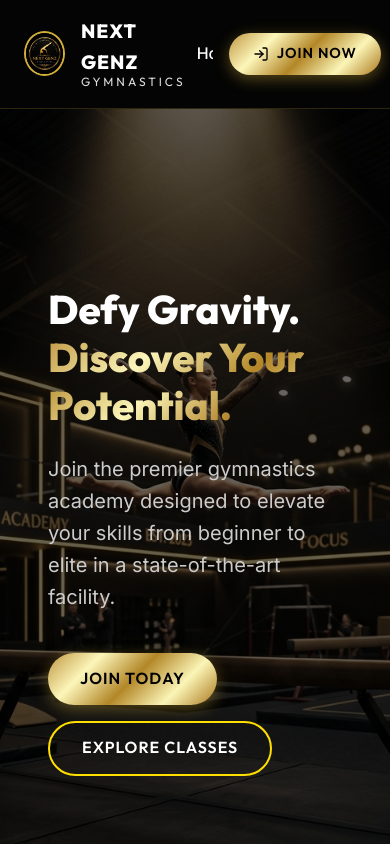
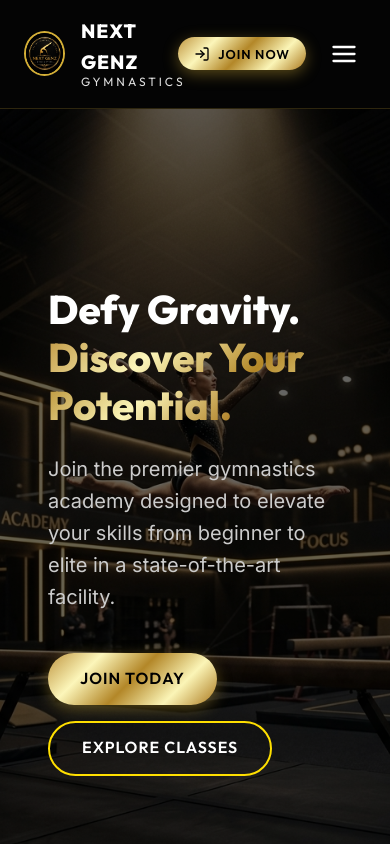
Before and after one commit to bisaisireesha/gymnastic, a Next.js app: page / in a window 390 px wide. Shown: the top 844 px of the page. Built offline with nearby package versions, Linux system fonts and the light colour scheme.

Commit message:
Implement mobile responsive top navigation bar

```diff
--- a/src/app/globals.css
+++ b/src/app/globals.css
@@ -233,4 +233,51 @@ img {
     text-align: center;
     justify-content: center;
   }
+  .desktop-links {
+    display: none !important;
+  }
+  .mobile-menu-btn {
+    display: flex !important;
+    align-items: center;
+    justify-content: center;
+  }
+  .join-now-btn {
+    padding: 0.4rem 1rem !important;
+    font-size: 0.8rem !important;
+  }
 }
+
+.mobile-menu-btn {
+  display: none;
+  background: transparent;
+  border: none;
+  color: #fff;
+  cursor: pointer;
+  padding: 0.5rem;
+  transition: color 0.2s ease;
+}
+.mobile-menu-btn:hover {
+  color: var(--accent-primary);
+}
+
+.mobile-menu-overlay {
+  position: fixed;
+  top: 80px; /* Below Navbar */
+  left: 0;
+  right: 0;
+  bottom: 0;
+  background: rgba(10, 10, 10, 0.98);
+  backdrop-filter: blur(15px);
+  z-index: 99;
+  display: flex;
+  flex-direction: column;
+  padding: 2rem;
+  overflow-y: auto;
+}
+.mobile-menu-overlay a {
+  padding: 1rem 0;
+  font-size: 1.25rem;
+  font-weight: 600;
+  border-bottom: 1px solid rgba(255, 255, 255, 0.05);
+  text-align: center;
+}
--- a/src/components/Navbar.tsx
+++ b/src/components/Navbar.tsx
@@ -1,6 +1,23 @@
-import React from 'react';
+"use client";
+import React, { useState } from 'react';
 
 const Navbar = () => {
+  const [isMenuOpen, setIsMenuOpen] = useState(false);
+
+  const navLinks = [
+    { href: '#home', label: 'Home' },
+    { href: '#about', label: 'About' },
+    { href: '#activities', label: 'Programs' },
+    { href: '#schedule', label: 'Classes Schedule' },
+    { href: '#coaches', label: 'Coaches' },
+    { href: '#events', label: 'Events' },
+    { href: '#gallery', label: 'Gallery' },
+    { href: '#pricing', label: 'Membership Plans' },
+    { href: '#blog', label: 'Blog' },
+    { href: '#faq', label: 'FAQ' },
+    { href: '#contact', label: 'Contact' },
+  ];
+
   return (
     <nav style={{
       position: 'sticky',
@@ -14,6 +31,8 @@ const Navbar = () => {
       borderBottom: '1px solid rgba(212, 175, 55, 0.2)',
       backdropFilter: 'blur(10px)'
     }} className="container">
+
+      {/* Brand & Logo */}
       <div style={{ display: 'flex', alignItems: 'center', gap: '1rem' }}>
         <img src="/logo.jpg" alt="Next Genz Gymnastics Logo" className="nav-logo-img" style={{ width: '60px', height: '60px', borderRadius: '50%', border: '2px solid var(--accent-primary)' }} />
         <div className="nav-brand" style={{
@@ -26,43 +45,66 @@ const Navbar = () => {
           NEXT GENZ <span style={{ color: '#e0e0e0', fontSize: '1rem', display: 'block', letterSpacing: '3px', fontWeight: 400, marginTop: '-5px' }}>GYMNASTICS</span>
         </div>
       </div>
-      <div style={{
+
+      {/* Desktop Links */}
+      <div className="desktop-links" style={{
         display: 'flex',
         gap: '1.5rem',
         alignItems: 'center',
         fontWeight: 500,
-        overflowX: 'auto',
-        whiteSpace: 'nowrap',
-        scrollbarWidth: 'none',
-        msOverflowStyle: 'none',
         padding: '0 1rem',
         flex: 1,
         justifyContent: 'flex-start',
         marginLeft: '2rem'
       }}>
-        <style>{`
-          div::-webkit-scrollbar {
-            display: none;
-          }
-        `}</style>
-        <a href="#home">Home</a>
-        <a href="#about">About</a>
-        <a href="#activities">Programs</a>
-        <a href="#schedule">Classes Schedule</a>
-        <a href="#coaches">Coaches</a>
-        <a href="#events">Events</a>
-        <a href="#gallery">Gallery</a>
-        <a href="#pricing">Membership Plans</a>
-        <a href="#blog">Blog</a>
-        <a href="#faq">FAQ</a>
-        <a href="#contact">Contact</a>
+        {navLinks.map((link) => (
+          <a key={link.href} href={link.href}>{link.label}</a>
+        ))}
       </div>
-      <div style={{ marginLeft: '1rem', flexShrink: 0 }}>
-        <a href="#register" className="btn btn-primary" style={{ padding: '0.6rem 1.5rem', fontSize: '0.9rem', display: 'flex', alignItems: 'center', gap: '0.5rem' }}>
+
+      {/* Actions (Join Now + Hamburger) */}
+      <div style={{ marginLeft: 'auto', display: 'flex', alignItems: 'center', gap: '1rem', flexShrink: 0 }}>
+        <a href="#register" className="btn btn-primary join-now-btn" style={{ padding: '0.6rem 1.5rem', fontSize: '0.9rem', display: 'flex', alignItems: 'center', gap: '0.5rem' }}>
           <svg width="16" height="16" viewBox="0 0 24 24" fill="none" stroke="currentColor" strokeWidth="2" strokeLinecap="round" strokeLinejoin="round"><path d="M15 3h4a2 2 0 0 1 2 2v14a2 2 0 0 1-2 2h-4"></path><polyline points="10 17 15 12 10 7"></polyline><line x1="15" y1="12" x2="3" y2="12"></line></svg>
           Join Now
         </a>
+
+        {/* Hamburger Toggle */}
+        <button
+          className="mobile-menu-btn"
+          onClick={() => setIsMenuOpen(!isMenuOpen)}
+        >
+          <svg width="28" height="28" viewBox="0 0 24 24" fill="none" stroke="currentColor" strokeWidth="2" strokeLinecap="round" strokeLinejoin="round">
+            {isMenuOpen ? (
+              <>
+                <line x1="18" y1="6" x2="6" y2="18"></line>
+                <line x1="6" y1="6" x2="18" y2="18"></line>
+              </>
+            ) : (
+              <>
+                <line x1="3" y1="12" x2="21" y2="12"></line>
+                <line x1="3" y1="6" x2="21" y2="6"></line>
+                <line x1="3" y1="18" x2="21" y2="18"></line>
+              </>
+            )}
+          </svg>
+        </button>
       </div>
+
+      {/* Mobile Menu Overlay */}
+      {isMenuOpen && (
+        <div className="mobile-menu-overlay animate-fade-up">
+          {navLinks.map((link) => (
+            <a
+              key={link.href}
+              href={link.href}
+              onClick={() => setIsMenuOpen(false)}
+            >
+              {link.label}
+            </a>
+          ))}
+        </div>
+      )}
     </nav>
   );
 };
```
